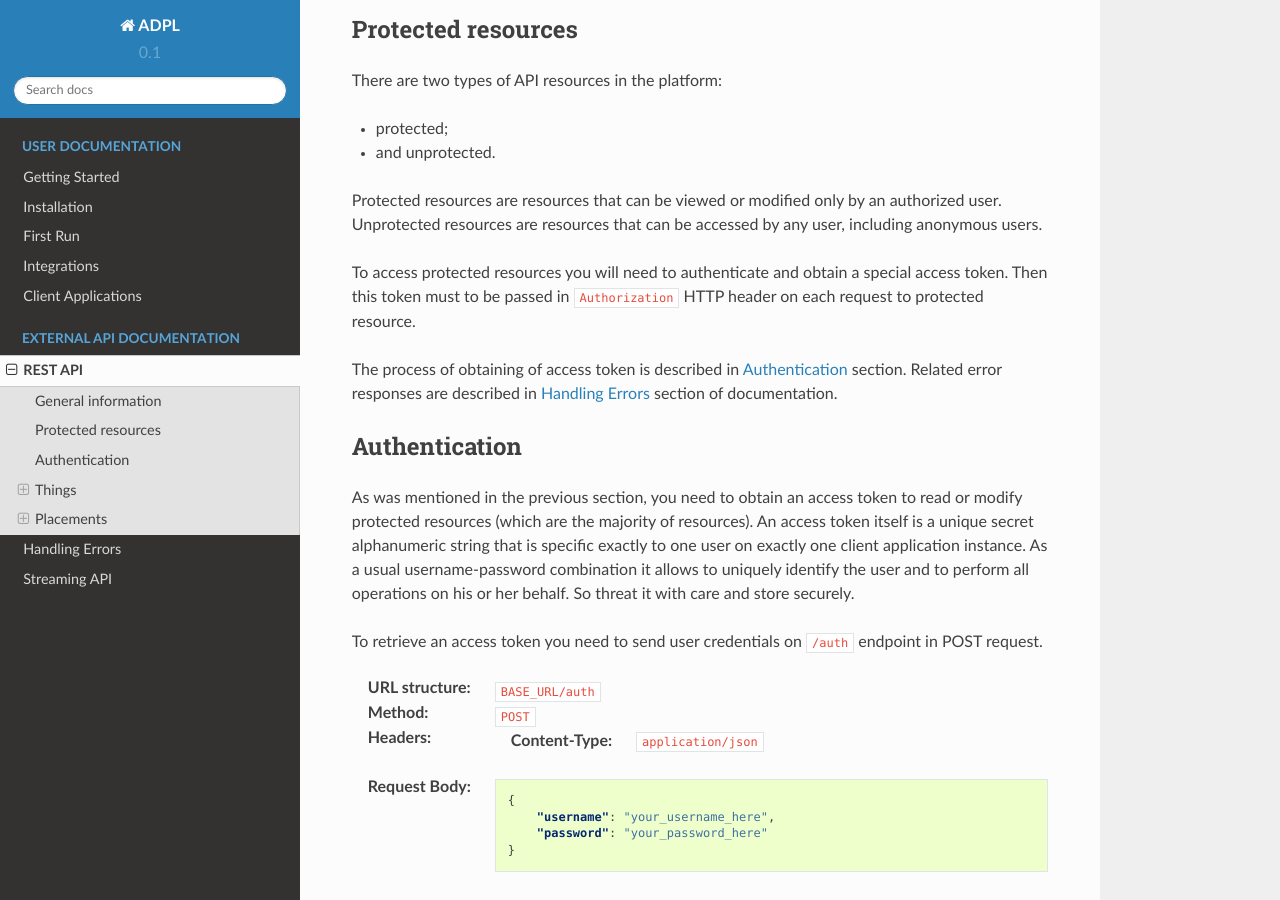
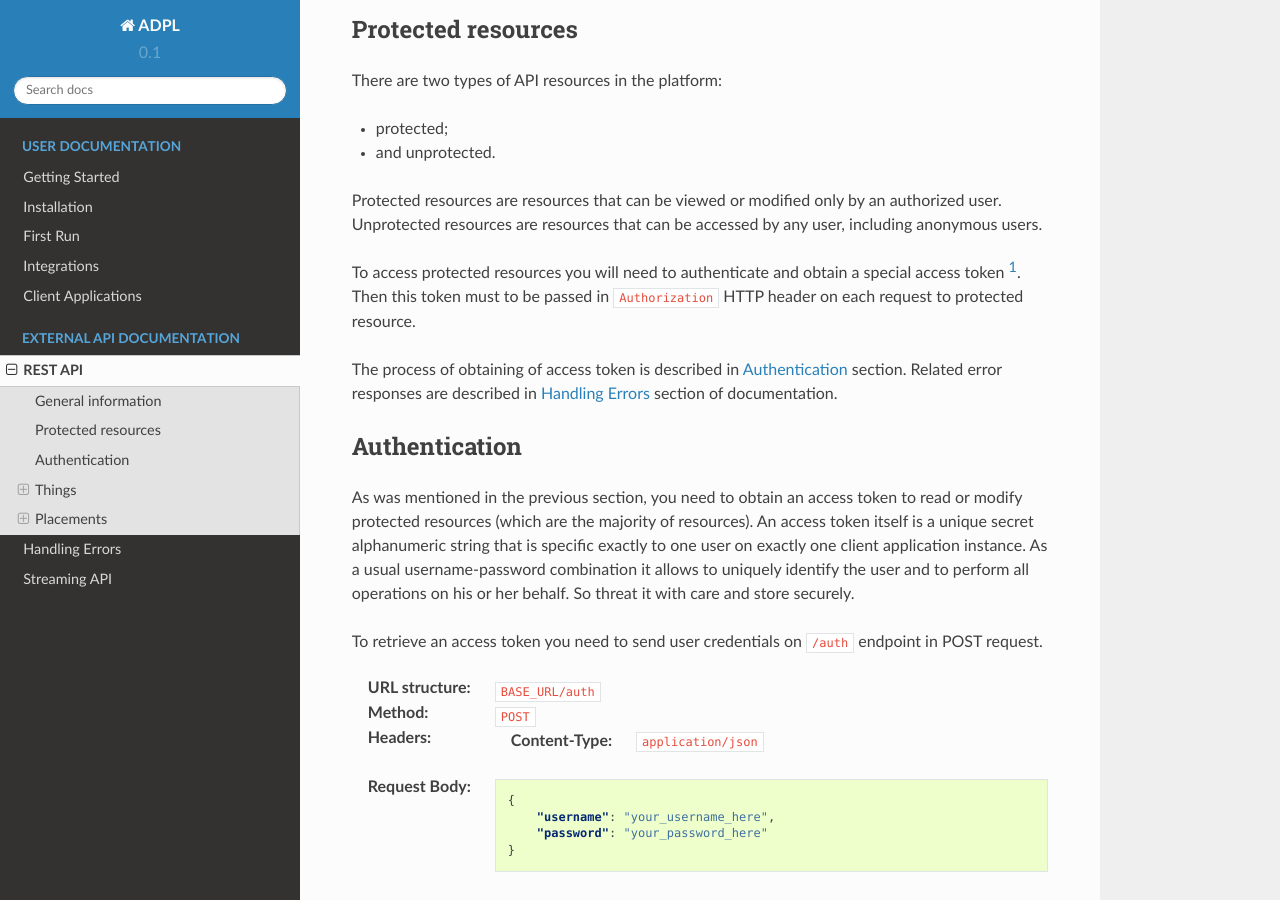
Before and after one commit to fossabot/everpl, a Sphinx documentation site: the page built from docs/source/api/rest_api.rst, in a window 1280 px wide and 900 px high, scrolled down 566 px. Built offline with Sphinx 7.4.7 and the Read the Docs theme 2.0.0, drawn with Linux system fonts in a browser that asks for light colours; pages that are not in the unit, such as notebooks, are missing from menus; part of the change alters nothing that is shown; some of the changed text lies outside the part shown.

```diff
--- a/docs/source/api/rest_api.rst
+++ b/docs/source/api/rest_api.rst
@@ -38,7 +38,7 @@ by an authorized user. Unprotected resources are resources that can be
 accessed by any user, including anonymous users.
 
 To access protected resources you will need to authenticate and obtain
-a special access token. Then this token must to be passed in
+a special access token [#f1]_. Then this token must to be passed in
 ``Authorization`` HTTP header on each request to protected resource.
 
 The process of obtaining of access token is described in
@@ -303,3 +303,9 @@ request:
 :Notes:
     Replace ``{id}`` part of the URL with an identifier of requested
     Placement object.
+
+
+.. rubric:: Footnotes
+
+.. [#f1] See also: `Access token definition in OAuth specs
+         <https://tools.ietf.org/html/rfc6749#section-1.4>`_
```
